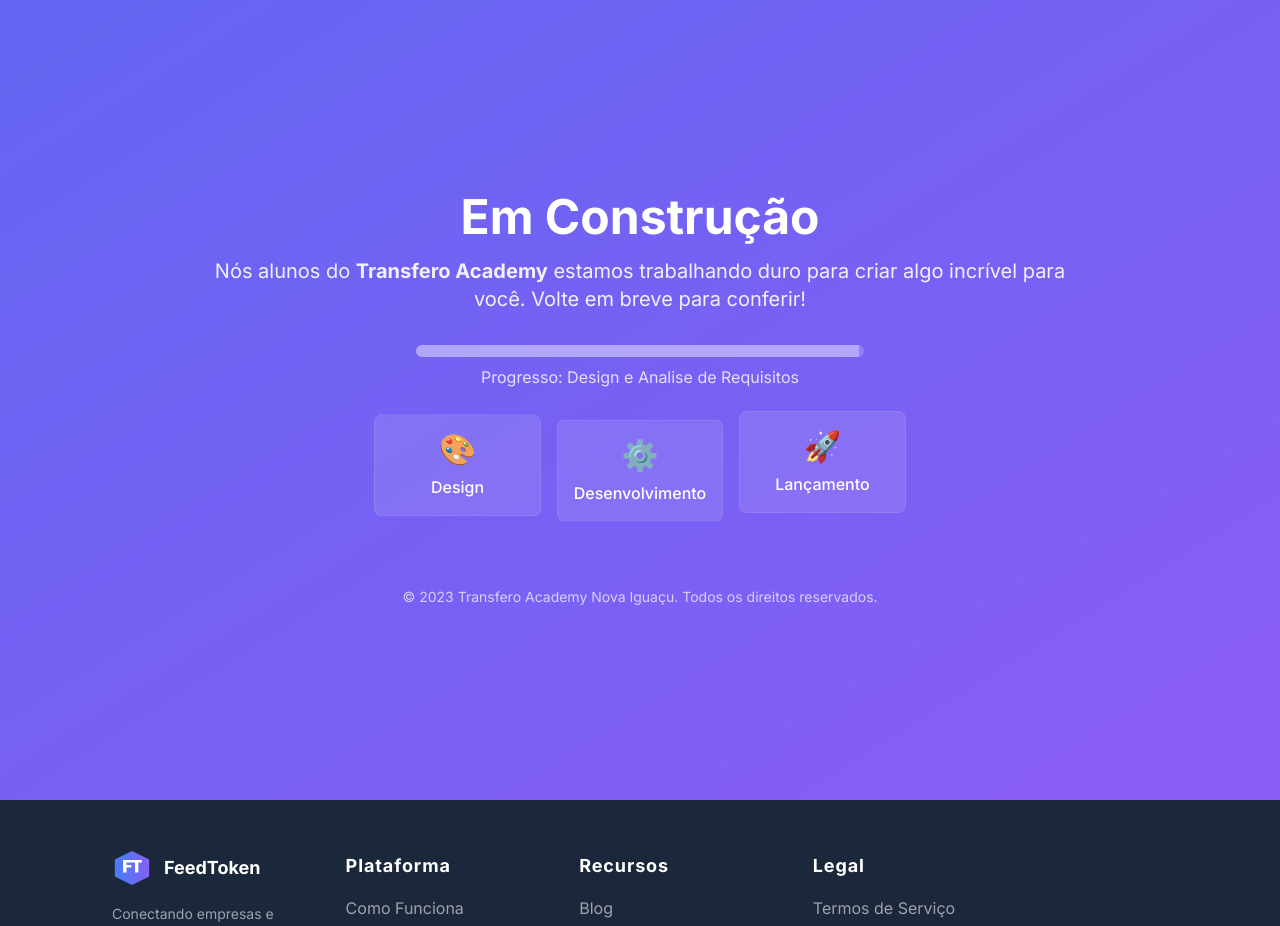
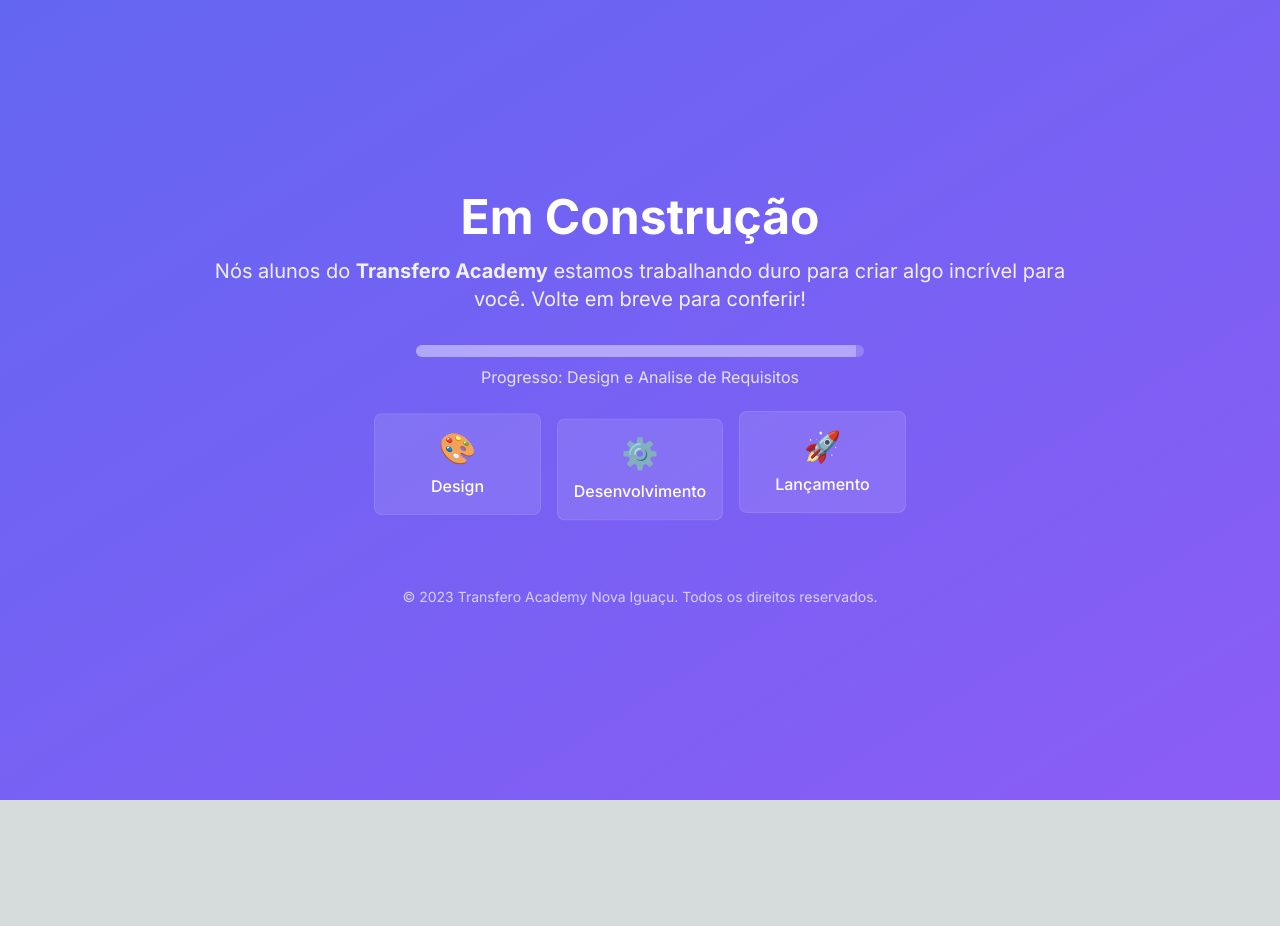
Before and after one commit to TransferoNovaIguacu/feedback-company-front, a Next.js app: page / in a window 1280 px wide. Shown: the top 926 px of the page. After the commit the page ends 800 px from the top, so only its background shows below. Built offline with nearby package versions, Linux system fonts and the light colour scheme.

Commit message:
refactor: remove Footer component from EmConstrucao page

```diff
--- a/app/page.tsx
+++ b/app/page.tsx
@@ -1,7 +1,6 @@
 "use client"
 
 import Head from 'next/head';
-import { Footer } from './components/footer';
 
 export default function EmConstrucao() {
 
@@ -47,8 +46,6 @@
         </div>
       </div>
 
-      <Footer></Footer>
-
       <style jsx>{`
         .progress-bar .animate-progress {
           animation: progress 3s infinite;
```
